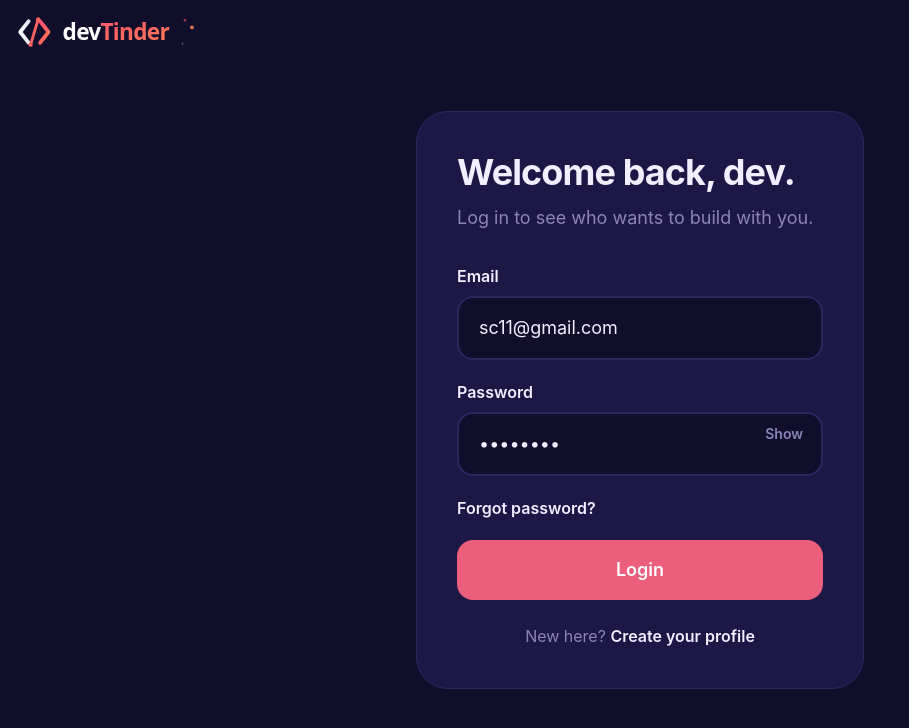
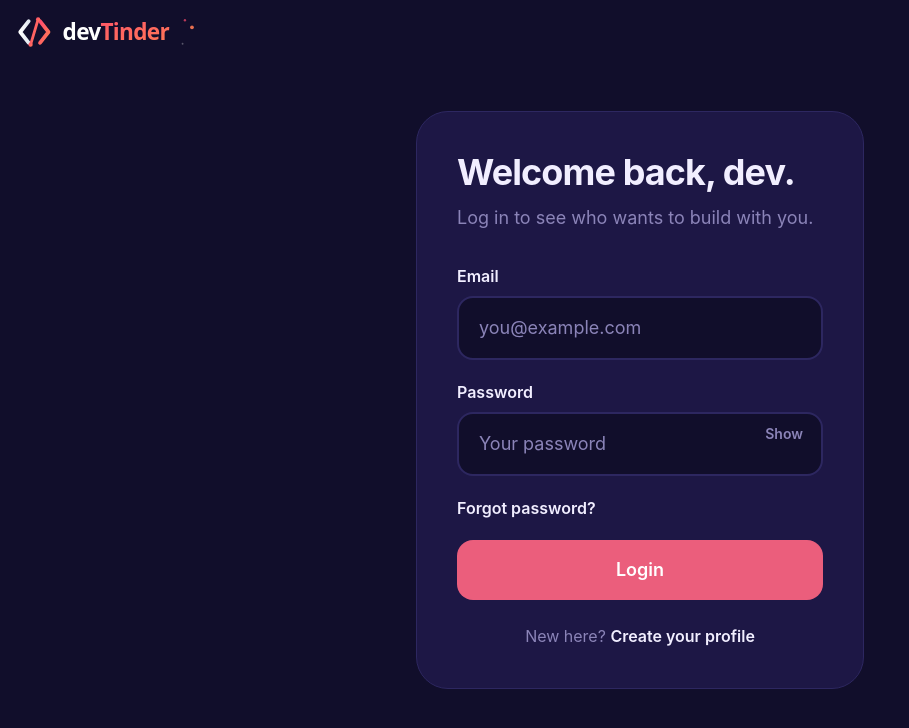
Before and after one commit to CRitik100/devTinderWeb, a React (Vite) app: page /login in a window 1280 px wide. Shown: the top 728 px of the page, without its empty margins (0-909 px from the left). Built offline with nearby package versions, Linux system fonts and the light colour scheme.

Commit message:
fix on login page(default value)

```diff
--- a/src/component/LogIn.jsx
+++ b/src/component/LogIn.jsx
@@ -6,8 +6,8 @@ import { addUser } from "../utils/redux/slices/userSlice";
 import { BASE_URL } from "../utils/constants";
 
 const LogIn = () => {
-  const [emailId, setEmailId] = useState("sc11@gmail.com");
-  const [password, setPassword] = useState("Test@123");
+  const [emailId, setEmailId] = useState("");
+  const [password, setPassword] = useState("");
   const [showPassword, setShowPassword] = useState(false);
   const [isCorrectpassword, setIsCorrectPassword] = useState(true);
   const [errorMessage, setErrorMessage] = useState("");
```
